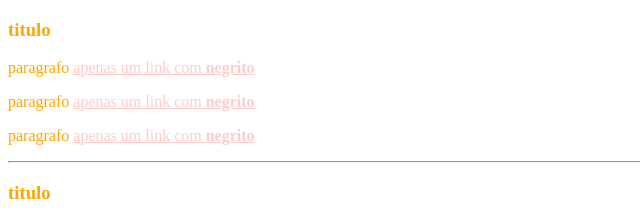
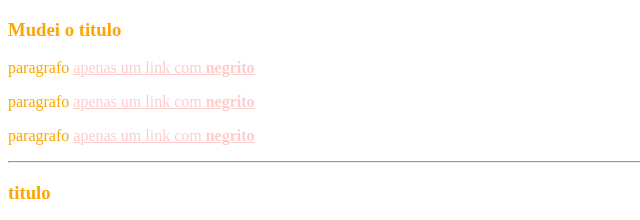
Before and after one commit to flavioborgesnunes/html-css-js, a plain HTML site: page 24-seletores.html in a window 1280 px wide. Shown: the top 220 px of the page, 0-640 px from the left. Drawn offline with Linux system fonts and the light colour scheme.

Commit message:
mudei o titulo

```diff
--- a/24-seletores.html
+++ b/24-seletores.html
@@ -56,7 +56,7 @@
 <body>
     <article>
         <h3>
-            titulo
+            Mudei o titulo
         </h3>
         <p> paragrafo <a href="#">apenas um link com <b>negrito</b></a></p>
         <p> paragrafo <a href="#">apenas um link com <b>negrito</b></a></p>
```
